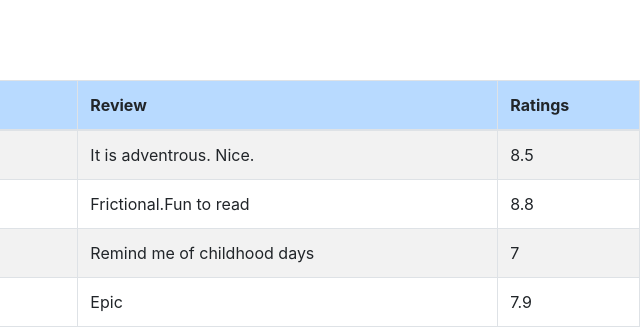
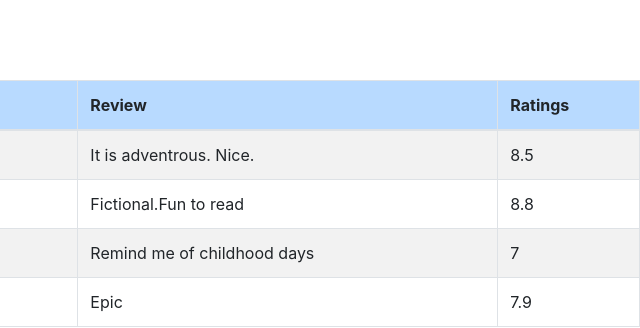
Before and after one commit to Ayushma00/book-review-website, a plain HTML site: page table.html in a window 1280 px wide. Shown: the top 328 px of the page, 640-1280 px from the left. Drawn offline with nearby package versions, Linux system fonts and the light colour scheme.

Commit message:
Update table.html

```diff
--- a/table.html
+++ b/table.html
@@ -45,7 +45,7 @@
         <th scope="row">2</th>
         <td>Palpasa Cafe</td>
         <td>Narayan Wagle</td>
-        <td>Frictional.Fun to read</td>
+        <td>Fictional.Fun to read</td>
         <td>8.8</td>
       </tr>
       <tr>
```
